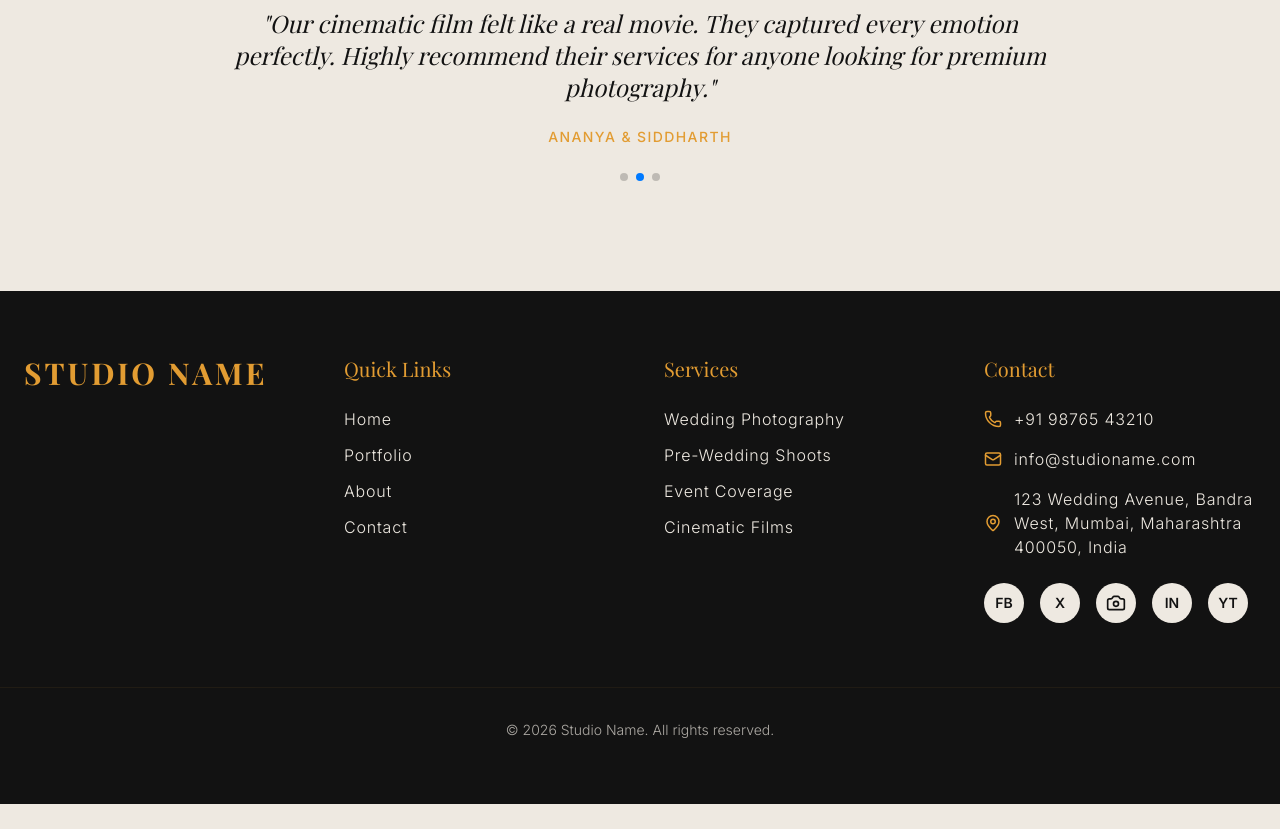
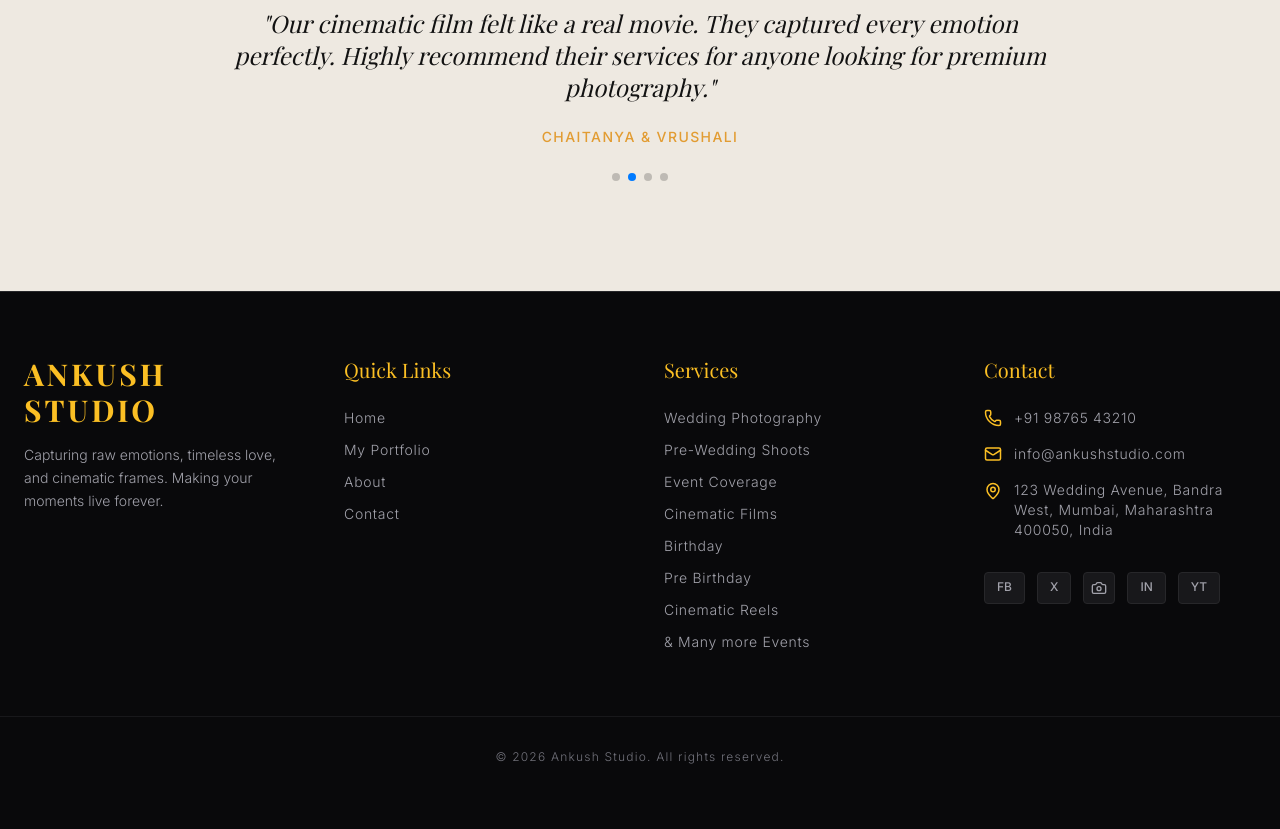
Before and after one commit to ankush-45aj/wedding-portfolio-, a React (Vite) app: page /about in a window 1280 px wide. Shown: the part 1500-2329 px from the top of the page. Before the commit the page ends 2304 px from the top, so only its background shows below. Built offline with nearby package versions, Linux system fonts and the light colour scheme; a web font is replaced by a local one.

Commit message:
videos are changes

```diff
--- a/src/components/Footer.jsx
+++ b/src/components/Footer.jsx
@@ -4,77 +4,86 @@ import { Link } from 'react-router-dom';
 
 const Footer = () => {
   return (
-    <footer className="bg-textMain text-primary py-16">
+    <footer className="bg-zinc-950 text-zinc-300 py-16 border-t border-zinc-800">
       <div className="max-w-7xl mx-auto px-6 grid grid-cols-1 md:grid-cols-4 gap-12">
+
         {/* Logo & Intro */}
-        <div className="flex justify-center md:justify-start">
-          <Link to="/" className="text-3xl font-serif font-bold uppercase tracking-widest text-accent text-center md:text-left">
-            Studio Name
+        <div className="flex flex-col items-center md:items-start gap-4">
+          <Link to="/" className="text-3xl font-serif font-bold uppercase tracking-widest text-amber-400 hover:text-amber-300 transition-colors duration-300">
+            Ankush Studio
           </Link>
+          <p className="text-zinc-400 text-sm font-light text-center md:text-left max-w-xs leading-relaxed">
+            Capturing raw emotions, timeless love, and cinematic frames. Making your moments live forever.
+          </p>
         </div>
 
         {/* Quick Links */}
         <div>
-          <h4 className="font-serif text-xl mb-6 text-accent">Quick Links</h4>
-          <ul className="flex flex-col gap-3 font-light tracking-wider">
-            <li><Link to="/" className="hover:text-accent transition-colors">Home</Link></li>
-            <li><Link to="/portfolio" className="hover:text-accent transition-colors">Portfolio</Link></li>
-            <li><Link to="/about" className="hover:text-accent transition-colors">About</Link></li>
-            <li><Link to="/contact" className="hover:text-accent transition-colors">Contact</Link></li>
+          <h4 className="font-serif text-xl mb-6 text-amber-400">Quick Links</h4>
+          <ul className="flex flex-col gap-3 font-light tracking-wider text-sm">
+            <li><Link to="/" className="text-zinc-400 hover:text-amber-400 transition-colors duration-300">Home</Link></li>
+            <li><Link to="/portfolio" className="text-zinc-400 hover:text-amber-400 transition-colors duration-300">My Portfolio</Link></li>
+            <li><Link to="/about" className="text-zinc-400 hover:text-amber-400 transition-colors duration-300">About</Link></li>
+            <li><Link to="/contact" className="text-zinc-400 hover:text-amber-400 transition-colors duration-300">Contact</Link></li>
           </ul>
         </div>
 
         {/* Services */}
         <div>
-          <h4 className="font-serif text-xl mb-6 text-accent">Services</h4>
-          <ul className="flex flex-col gap-3 font-light tracking-wider">
-            <li>Wedding Photography</li>
-            <li>Pre-Wedding Shoots</li>
-            <li>Event Coverage</li>
-            <li>Cinematic Films</li>
+          <h4 className="font-serif text-xl mb-6 text-amber-400">Services</h4>
+          <ul className="flex flex-col gap-3 font-light tracking-wider text-sm text-zinc-400">
+            <li className="hover:text-amber-400 transition-colors duration-300 cursor-pointer">Wedding Photography</li>
+            <li className="hover:text-amber-400 transition-colors duration-300 cursor-pointer">Pre-Wedding Shoots</li>
+            <li className="hover:text-amber-400 transition-colors duration-300 cursor-pointer">Event Coverage</li>
+            <li className="hover:text-amber-400 transition-colors duration-300 cursor-pointer">Cinematic Films</li>
+            <li className="hover:text-amber-400 transition-colors duration-300 cursor-pointer">Birthday</li>
+            <li className="hover:text-amber-400 transition-colors duration-300 cursor-pointer">Pre Birthday</li>
+            <li className="hover:text-amber-400 transition-colors duration-300 cursor-pointer">Cinematic Reels</li>
+            <li className="hover:text-amber-400 transition-colors duration-300 cursor-pointer">& Many more Events</li>
           </ul>
         </div>
 
         {/* Contact */}
         <div>
-          <h4 className="font-serif text-xl mb-6 text-accent">Contact</h4>
-          <ul className="flex flex-col gap-4 font-light tracking-wider">
-            <li className="flex items-center gap-3">
-              <Phone size={18} className="text-accent" />
+          <h4 className="font-serif text-xl mb-6 text-amber-400">Contact</h4>
+          <ul className="flex flex-col gap-4 font-light tracking-wider text-sm">
+            <li className="flex items-center gap-3 text-zinc-400">
+              <Phone size={18} className="text-amber-400" />
               <span>+91 98765 43210</span>
             </li>
-            <li className="flex items-center gap-3">
-              <Mail size={18} className="text-accent" />
-              <span>info@studioname.com</span>
+            <li className="flex items-center gap-3 text-zinc-400">
+              <Mail size={18} className="text-amber-400" />
+              <span>info@ankushstudio.com</span>
             </li>
-            <li className="flex items-center gap-3">
-              <MapPin size={18} className="text-accent min-w-[18px]" />
+            <li className="flex items-start gap-3 text-zinc-400">
+              <MapPin size={18} className="text-amber-400 min-w-[18px] mt-0.5" />
               <span>123 Wedding Avenue, Bandra West, Mumbai, Maharashtra 400050, India</span>
             </li>
           </ul>
 
-          <div className="flex gap-4 mt-6 flex-wrap">
-            <a href="https://www.facebook.com/yourprofile" target="_blank" rel="noreferrer" className="w-10 h-10 rounded-full bg-primary flex items-center justify-center hover:bg-accent transition-colors" aria-label="Facebook">
-              <span className="font-bold text-textMain text-sm">FB</span>
+          {/* Clean, Non-breaking Social Badges */}
+          <div className="flex gap-3 mt-8 flex-wrap">
+            <a href="https://facebook.com" target="_blank" rel="noreferrer" className="px-3 py-1.5 rounded bg-zinc-900 border border-zinc-800 text-xs font-medium text-zinc-400 hover:bg-amber-400 hover:text-zinc-950 transition-all duration-300" aria-label="Facebook">
+              FB
             </a>
-            <a href="https://twitter.com/yourprofile" target="_blank" rel="noreferrer" className="w-10 h-10 rounded-full bg-primary flex items-center justify-center hover:bg-accent transition-colors" aria-label="Twitter">
-              <span className="font-bold text-textMain text-sm">X</span>
+            <a href="https://twitter.com" target="_blank" rel="noreferrer" className="px-3 py-1.5 rounded bg-zinc-900 border border-zinc-800 text-xs font-medium text-zinc-400 hover:bg-amber-400 hover:text-zinc-950 transition-all duration-300" aria-label="Twitter">
+              X
             </a>
-            <a href="https://www.instagram.com/yourprofile" target="_blank" rel="noreferrer" className="w-10 h-10 rounded-full bg-primary flex items-center justify-center hover:bg-accent transition-colors" aria-label="Instagram">
-              <Camera size={20} className="text-textMain" />
+            <a href="https://instagram.com" target="_blank" rel="noreferrer" className="w-8 h-8 rounded bg-zinc-900 border border-zinc-800 text-zinc-400 flex items-center justify-center hover:bg-amber-400 hover:text-zinc-950 transition-all duration-300" aria-label="Instagram">
+              <Camera size={16} />
             </a>
-            <a href="https://www.linkedin.com/in/yourprofile" target="_blank" rel="noreferrer" className="w-10 h-10 rounded-full bg-primary flex items-center justify-center hover:bg-accent transition-colors" aria-label="LinkedIn">
-              <span className="font-bold text-textMain text-sm">IN</span>
+            <a href="https://linkedin.com" target="_blank" rel="noreferrer" className="px-3 py-1.5 rounded bg-zinc-900 border border-zinc-800 text-xs font-medium text-zinc-400 hover:bg-amber-400 hover:text-zinc-950 transition-all duration-300" aria-label="LinkedIn">
+              IN
             </a>
-            <a href="https://www.youtube.com/channel/yourchannel" target="_blank" rel="noreferrer" className="w-10 h-10 rounded-full bg-primary flex items-center justify-center hover:bg-accent transition-colors" aria-label="YouTube">
-              <span className="font-bold text-textMain text-sm">YT</span>
+            <a href="https://youtube.com" target="_blank" rel="noreferrer" className="px-3 py-1.5 rounded bg-zinc-900 border border-zinc-800 text-xs font-medium text-zinc-400 hover:bg-amber-400 hover:text-zinc-950 transition-all duration-300" aria-label="YouTube">
+              YT
             </a>
           </div>
         </div>
       </div>
 
-      <div className="max-w-7xl mx-auto px-6 mt-16 pt-8 border-t border-accent/10 text-center font-light text-sm opacity-70">
-        &copy; 2026 Studio Name. All rights reserved.
+      <div className="max-w-7xl mx-auto px-6 mt-16 pt-8 border-t border-zinc-900 text-center font-light text-xs tracking-widest text-zinc-500">
+        &copy; {new Date().getFullYear()} Ankush Studio. All rights reserved.
       </div>
     </footer>
   );
--- a/src/components/Gallery.jsx
+++ b/src/components/Gallery.jsx
@@ -3,10 +3,30 @@ import { motion } from 'framer-motion';
 import { galleryImagePreset, IMAGE_NAMES } from '../config/cloudinary';
 
 const categories = [
-  { id: 1, title: 'Weddings', image: galleryImagePreset(IMAGE_NAMES.GALLERY_WEDDINGS), name: 'Weddings Gallery' },
-  { id: 2, title: 'Pre-Wedding', image: galleryImagePreset(IMAGE_NAMES.GALLERY_PRE_WEDDING), name: 'Pre-Wedding Gallery' },
-  { id: 3, title: 'Events', image: galleryImagePreset(IMAGE_NAMES.GALLERY_EVENTS), name: 'Events Gallery' },
-  { id: 4, title: 'Cinematic Films', image: galleryImagePreset(IMAGE_NAMES.GALLERY_CINEMATIC), name: 'Cinematic Films Gallery' },
+  {
+    id: 1,
+    title: "Weddings",
+    image: galleryImagePreset(IMAGE_NAMES.GALLERY_WEDDINGS),
+    position: "center center",
+  },
+  {
+    id: 2,
+    title: "Pre-Wedding",
+    image: galleryImagePreset(IMAGE_NAMES.GALLERY_PRE_WEDDING),
+    position: "center 50%",
+  },
+  {
+    id: 3,
+    title: "Pre birthday",
+    image: galleryImagePreset(IMAGE_NAMES.GALLERY_EVENTS),
+    position: "center 0%",
+  },
+  {
+    id: 4,
+    title: "Motion Pictures",
+    image: galleryImagePreset(IMAGE_NAMES.GALLERY_CINEMATIC),
+    position: "center 20%",
+  },
 ];
 
 const Gallery = () => {
@@ -26,21 +46,24 @@ const Gallery = () => {
               whileInView={{ opacity: 1, y: 0 }}
               viewport={{ once: true, margin: '-50px' }}
               transition={{ duration: 0.6, delay: index * 0.15 }}
-              className="group relative h-[500px] overflow-hidden rounded-sm cursor-pointer"
+              className="group relative h-[500px] w-full overflow-hidden rounded-sm cursor-pointer"
             >
-              {/* Image */}
+              {/* Back to a background container - completely eliminates image stretching */}
               <div
-                className="absolute inset-0 bg-cover bg-center transition-transform duration-700 ease-in-out group-hover:scale-110"
-                style={{ backgroundImage: `url(${cat.image})`, backgroundColor: '#C8B6A6' }} // Fallback color
-                data-name={cat.name}
-              ></div>
+                className="absolute inset-0 bg-cover bg-no-repeat transition-transform duration-700 ease-in-out group-hover:scale-110"
+                style={{
+                  backgroundImage: `url(${cat.image})`,
+                  backgroundPosition: cat.position,
+                  backgroundColor: "#C8B6A6",
+                }}
+              />
 
               {/* Overlay */}
               <div className="absolute inset-0 bg-gradient-to-t from-dark/80 via-dark/20 to-transparent opacity-60 group-hover:opacity-80 transition-opacity duration-500"></div>
 
               {/* Content */}
-              <div className="absolute bottom-0 left-0 w-full p-8 translate-y-4 group-hover:translate-y-0 transition-transform duration-500">
-                <h3 className="text-2xl font-serif text-textMain mb-2">{cat.title}</h3>
+              <div className="absolute bottom-0 left-0 w-full p-8 translate-y-4 group-hover:translate-y-0 transition-transform duration-500 z-10">
+                <h3 className="text-3xl font-serif text-[#ffffff] mb-2">{cat.title}</h3>
                 <span className="inline-block w-8 h-[1px] bg-accent transition-all duration-500 group-hover:w-16"></span>
               </div>
             </motion.div>
--- a/src/components/Testimonials.jsx
+++ b/src/components/Testimonials.jsx
@@ -8,25 +8,34 @@ import { testimonialPreset, IMAGE_NAMES } from '../config/cloudinary';
 const testimonials = [
   {
     id: 1,
-    name: "Sneha & Varun",
+    name: "Devyani & Sai ",
     text: "Choosing this studio was the best decision we made for our wedding. The team made us feel so comfortable, and the photos are absolutely breathtaking!",
     image: testimonialPreset(IMAGE_NAMES.TESTIMONIAL_SNEHA_VARUN),
-    dataName: "Sneha & Varun Review"
+    dataName: "Devyani & Sai Review"
   },
   {
     id: 2,
-    name: "Ananya & Siddharth",
+    name: "Chaitanya & Vrushali ",
     text: "Our cinematic film felt like a real movie. They captured every emotion perfectly. Highly recommend their services for anyone looking for premium photography.",
     image: testimonialPreset(IMAGE_NAMES.TESTIMONIAL_ANANYA_SIDDHARTH),
-    dataName: "Ananya & Siddharth Review"
+    dataName: "Chaitanya & Vrushali Review"
   },
   {
     id: 3,
-    name: "Riya & Karan",
+    name: "Piyush & Nikita",
     text: "Professional, punctual, and creatively brilliant. The album quality is spectacular and the frames are stunning. Worth every penny!",
     image: testimonialPreset(IMAGE_NAMES.TESTIMONIAL_RIYA_KARAN),
-    dataName: "Riya & Karan Review"
+    dataName: "Piyush & Nikita Review"
+  },
+
+  {
+    id: 4,
+    name: "Prachi & Vijay",
+    text: "Professional, punctual, and creatively brilliant. The album quality is spectacular and the frames are stunning. Worth every penny!",
+    image: testimonialPreset(IMAGE_NAMES.TESTIMONIAL_RIYA_KARAN),
+    dataName: "Prachi & Vijay Review"
   }
+
 ];
 
 const Testimonials = () => {
--- a/src/config/cloudinary.js
+++ b/src/config/cloudinary.js
@@ -17,8 +17,8 @@ const IMAGE_EXTENSION = ".jpg"; // Default extension for masonry images
  * Image & Video Public IDs / URLs
  */
 export const IMAGE_NAMES = {
-  HERO_VIDEO: "Wedding_Highlight_Final_online-video-cutter.com_belt9v",
-  HERO_VIDEO_MOBILE: "mobile-hero-bg_pioych",
+  HERO_VIDEO: "mobile-hero-bg_pioych11",
+  HERO_VIDEO_MOBILE: "mobile-hero-bg_pioych11",
 
   // About Section
   ABOUT_STUDIO_VIDEO: "studio-team_amw9rj",
```
